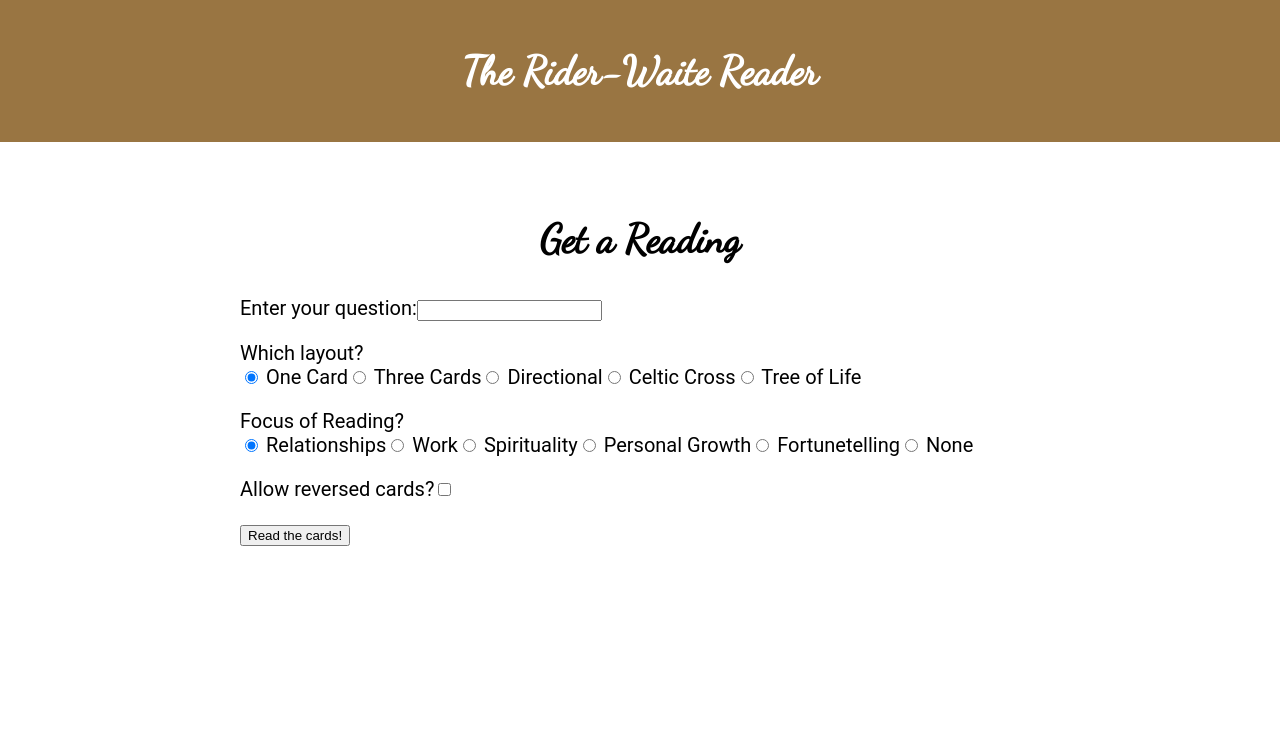
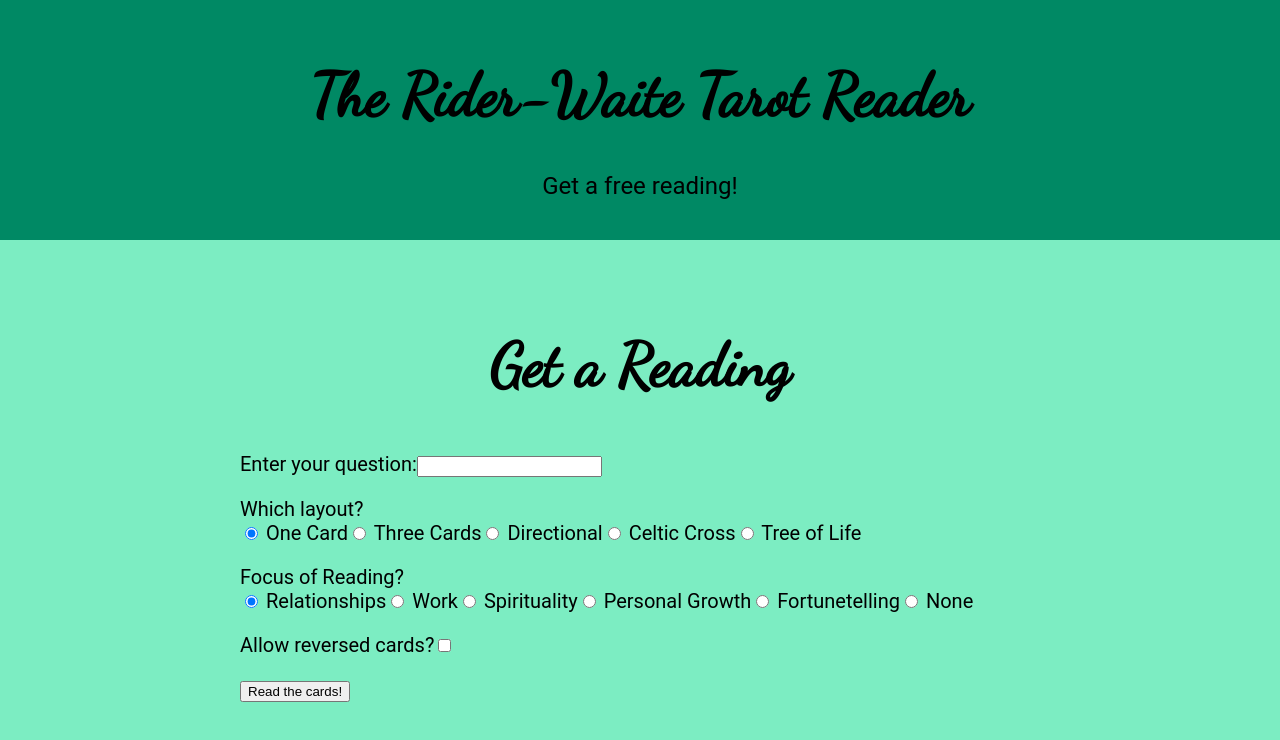
Before and after one commit to wicker/Rider-Waite-Reader, a React (Create React App) app in the folder rider-waite-reader/: page / in a window 1280 px wide. Shown: the top 740 px of the page. Built offline with nearby package versions, Linux system fonts and the light colour scheme.

Commit message:
Add some color.

```diff
--- a/rider-waite-reader/src/App.css
+++ b/rider-waite-reader/src/App.css
@@ -5,42 +5,54 @@ body {
   padding: 0;
   font-family: 'Roboto', sans-serif;
   font-size: 20px;
+  background-color: #7cedc2;
 }
 
 header {
   margin: 0;
   padding: 20px;
-  background-color: #997542;
-  color: #fff;
+  background-color: #008964;
+  color: #000;
 }
 
 footer {
   margin: 0;
   padding: 20px;
-  background-color: #997542;
-  color: #fff;
+  background-color: #008964;
+  color: #000;
   text-align: center;
 }
 
-section {
-  background-color: #fff;
+.primary {
+  background-color: #7cedc2;
+  color: #000;
+}
+
+.secondary {
+  background-color: #46ba92;
   color: #000;
 }
 
 h1 {
-  font-size: 2em;
+  font-size: 3em;
   font-family: 'Dancing Script', cursive;
   text-align: center;
 }
 
 h1 a {
-  color: #fff;
+  color: #000;
   text-decoration: none;
 }
 
 h2 {
   text-align: center;
   font-size: 1.4em;
+}
+
+.subtitle {
+  font-size: 1.2em;
+  text-align:center;
+  margin: 0 0 20px 0;
 }
 
 .reading {
--- a/rider-waite-reader/src/App.js
+++ b/rider-waite-reader/src/App.js
@@ -10,7 +10,8 @@ class Header extends Component {
     return (
 
       <header>
-        <h1><a href="/">The Rider-Waite Reader</a></h1>
+        <h1><a href="/">The Rider-Waite Tarot Reader</a></h1>
+        <div class="subtitle">Get a free reading!</div>
       </header>
 
     )
@@ -140,7 +141,7 @@ class FormGetAReading extends Component {
     if (this.state.getReading) {
       switch (this.state.layout) {
         case 'onecard':
-          return (<div>
+          return (<div class="primary">
                     <LayoutOneCard
                       question={this.state.question}
                       card={this.state.cardResult}
@@ -580,12 +581,12 @@ class App extends Component {
       <div>
         <Switch>
           <Route exact path='/' render={({ history }) => (
-            <div>
+            <div className="primary">
               <Header />
               <FormGetAReading cards={this.state.cards}/>
             </div>          )}/>
           <Route path='*' render={({ history }) => (
-            <div>
+            <div className="primary">
               <Header />
               <NotFound404 />
             </div>
```
